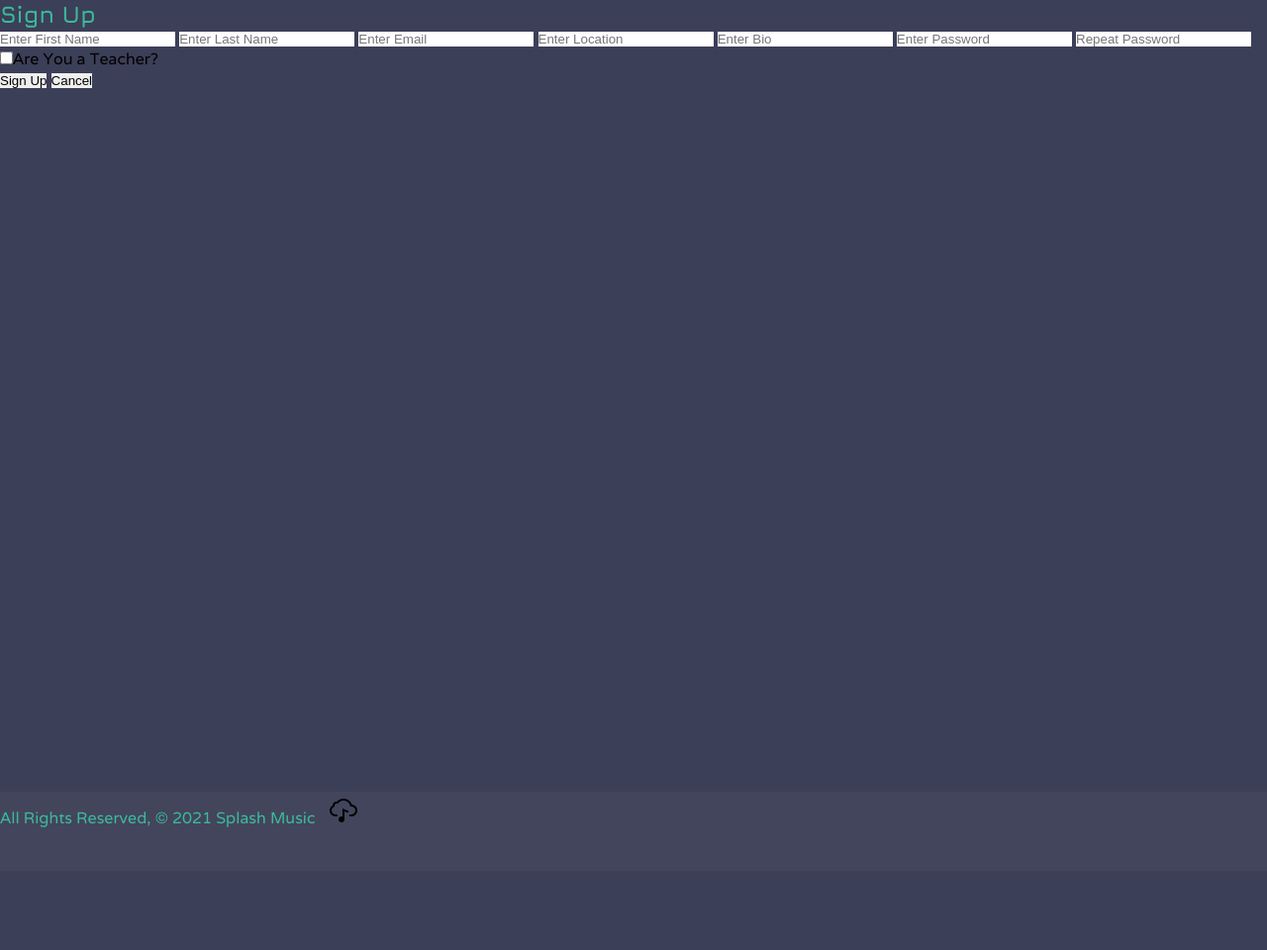
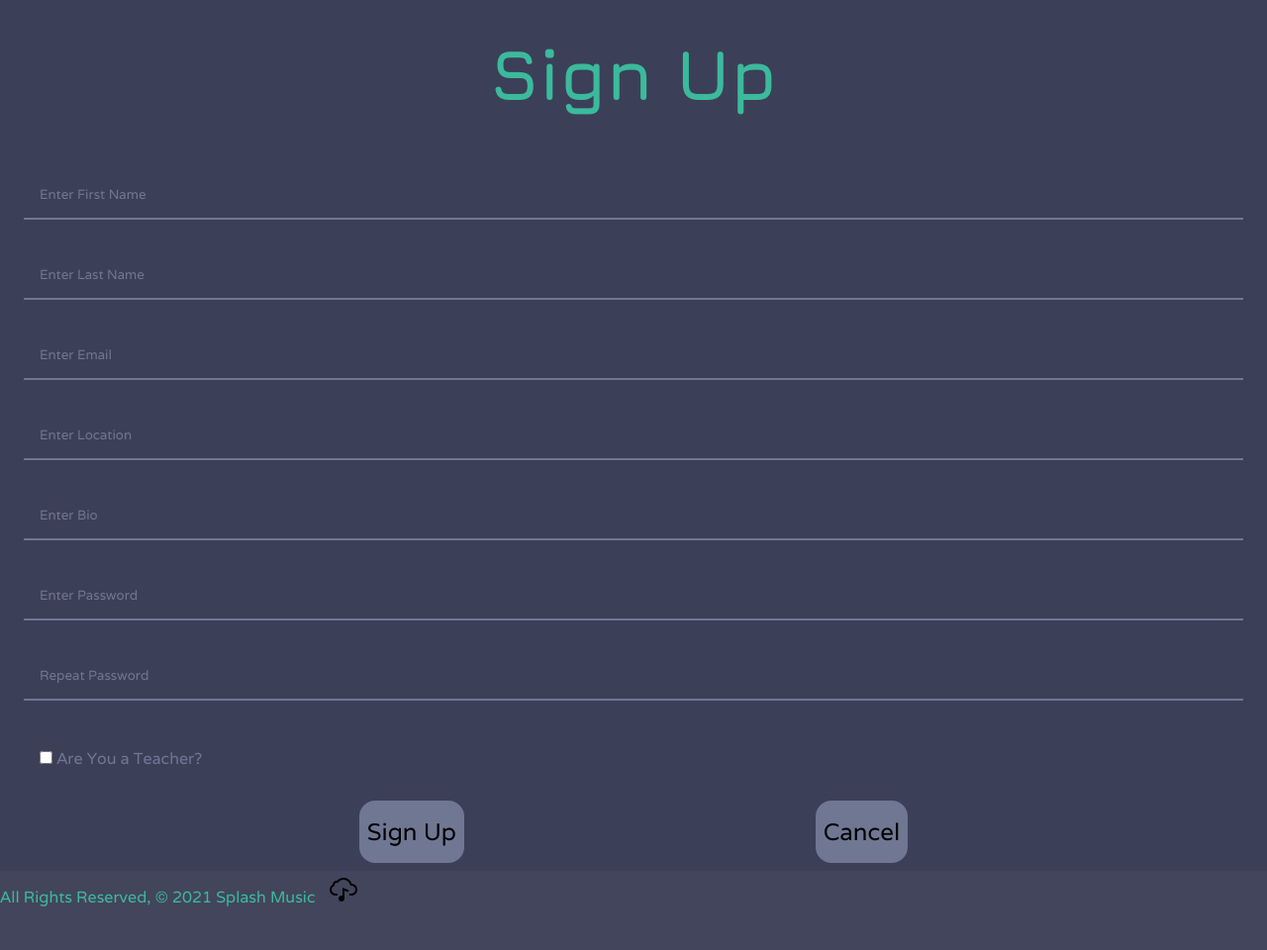
Before and after one commit to BlueCadet-3/splashmusic, a Django app: page /accounts/signup/ in a window 1280 px wide. Shown: the part 104-1064 px from the top of the page at 99% size. Before the commit the page ends 984 px from the top, so only its background shows below. Run offline with Django 3.2, Linux system fonts and the light colour scheme.

Commit message:
signup CSS

```diff
--- a/main_app/static/css/style.css
+++ b/main_app/static/css/style.css
@@ -14,8 +14,8 @@
   /* Colors */
   --bgc-01: #43455C;
   --bgc-02: #3C3F58;
-  --bgc-03: #91a6ba;
-  --bgc-04: #a9a9a9;
+  --bgc-03: #707793;
+  --bgc-04: whitesmoke;
   --txt-01: #3BBA9C;
   --txt-02: #707793;
   /* Fonts */
@@ -130,7 +130,7 @@ section#login {
 
 /* Teacher index */
 
-section#index > h1 {
+section#index > h1, section#signup > h1 {
   padding: 4vmin;
   font-size: 9vmin;
   text-align: center;
@@ -156,7 +156,51 @@ section#detail {
 
 /* Forms */
 
-section.form {
+form {
+  display: flex;
+  flex-direction:column;
+  flex-wrap:wrap;
+  justify-content: flex-start;
+  padding: 1vmin;
+}
+
+form > input, div.teacher-check {
+  background-color: transparent;
+  color: var(--bgc-03);
+  padding: 2vmin;
+  margin: 2vmin;
+  outline: none;
+  border-bottom: 2px solid var(--bgc-03);
+}
+
+::placeholder {
+  font-family: var(--fnt-02);
+  color: var(--bgc-03);
+}
+
+div.teacher-check {
+  border: none;
+}
+
+div.button-bar {
+  display: flex;
+  justify-content: space-evenly;
+}
+
+button {
+  background-color: var(--bgc-03);
+  max-width: 30vmin;
+  font-family: var(--txt-01);
+  font-size: 1.5rem;
+  padding: 2vmin 1vmin;
+  border-radius: 2vmin;
+  outline: none;
+}
+
+button:hover {
+  background-color: #3BBA9C;
+  color: white;
+  box-shadow: 0 12px 16px 0 rgba(0,0,0,0.24), 0 17px 50px 0 rgba(0,0,0,0.19);
 }
 
 section#lesson-delete {
--- a/main_app/templates/registration/signup.html
+++ b/main_app/templates/registration/signup.html
@@ -14,14 +14,16 @@
         <input type="text" placeholder="Enter Bio" name="bio">
         <input type="password" placeholder="Enter Password" name="password1" required>
         <input type="password" placeholder="Repeat Password" name="password2" required>
-        <input type="checkbox" name="is_teacher"><span>Are You a Teacher?</span>
+        <div class="teacher-check">
+          <input type="checkbox" name="is_teacher">
+          <span>Are You a Teacher?</span>
+        </div>
         <div class="button-bar">
           <button type="submit">Sign Up</button>
           <button type="reset">Cancel</button>
         </div>
     </form>
 
-
 </section>
 
 {% endblock %}
```
Also changed, not shown: main_app/templates/registration/login.html (+5 -3 lines).
